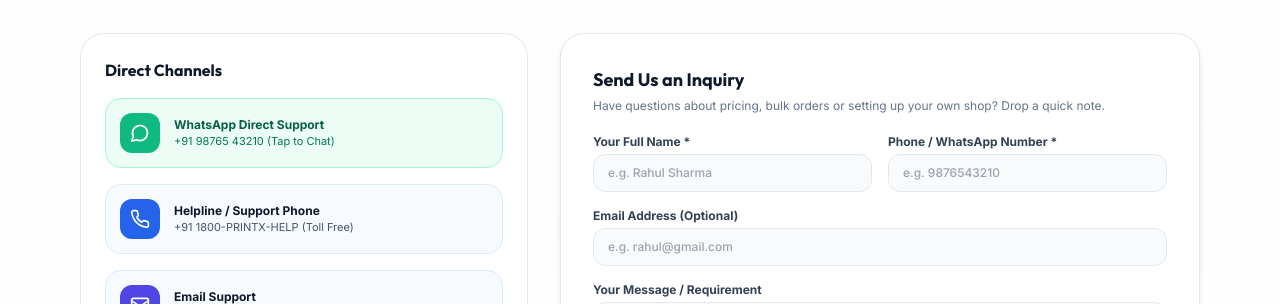
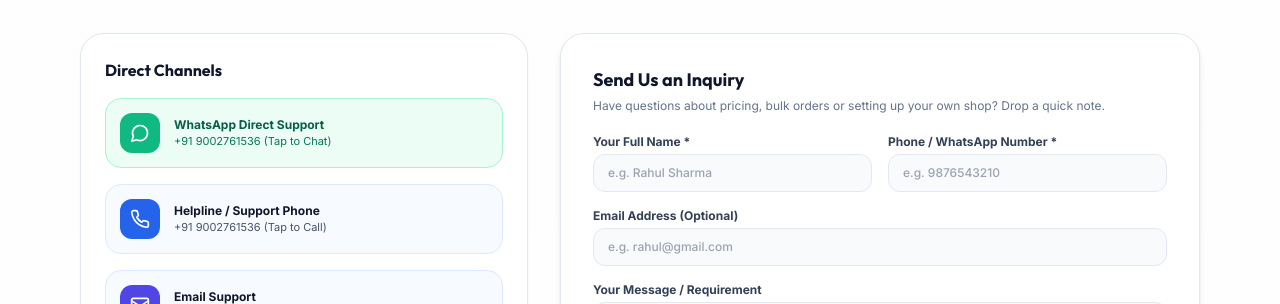
Before and after one commit to Sayantanmaji2005/PRINTX, a Next.js app in the folder client/customer/: page / in a window 1280 px wide. Shown: the part 5040-5344 px from the top of the page. Built offline with nearby package versions, Linux system fonts and the light colour scheme; no server answers.

Commit message:
feat: update WhatsApp and helpline support number to +91 9002761536

```diff
--- a/client/customer/src/app/page.tsx
+++ b/client/customer/src/app/page.tsx
@@ -679,7 +679,7 @@ export default function HomePage() {
 
               <div className="space-y-4">
                 <a
-                  href="https://wa.me/919876543210?text=Hi%20PrintX%20Team,%20I%20want%20to%20know%20more%20about%20your%20Smart%20Printing%20Station."
+                  href="https://wa.me/919002761536?text=Hi%20PrintX%20Team,%20I%20want%20to%20know%20more%20about%20your%20Smart%20Printing%20Station."
                   target="_blank"
                   rel="noopener noreferrer"
                   className="flex items-center gap-3.5 p-3.5 rounded-2xl bg-emerald-50 hover:bg-emerald-100/80 border border-emerald-200 text-emerald-800 transition-colors group"
@@ -689,19 +689,22 @@ export default function HomePage() {
                   </div>
                   <div>
                     <div className="text-xs font-bold">WhatsApp Direct Support</div>
-                    <div className="text-[11px] text-emerald-700">+91 98765 43210 (Tap to Chat)</div>
+                    <div className="text-[11px] text-emerald-700">+91 9002761536 (Tap to Chat)</div>
                   </div>
                 </a>
 
-                <div className="flex items-center gap-3.5 p-3.5 rounded-2xl bg-blue-50/50 border border-blue-100 text-slate-700">
+                <a
+                  href="tel:+919002761536"
+                  className="flex items-center gap-3.5 p-3.5 rounded-2xl bg-blue-50/50 hover:bg-blue-100/60 border border-blue-100 text-slate-700 transition-colors group"
+                >
                   <div className="w-10 h-10 rounded-xl bg-blue-600 text-white flex items-center justify-center shrink-0">
                     <Phone className="w-5 h-5" />
                   </div>
                   <div>
                     <div className="text-xs font-bold text-slate-900">Helpline / Support Phone</div>
-                    <div className="text-[11px] text-slate-600">+91 1800-PRINTX-HELP (Toll Free)</div>
+                    <div className="text-[11px] text-slate-600">+91 9002761536 (Tap to Call)</div>
                   </div>
-                </div>
+                </a>
 
                 <div className="flex items-center gap-3.5 p-3.5 rounded-2xl bg-blue-50/50 border border-blue-100 text-slate-700">
                   <div className="w-10 h-10 rounded-xl bg-indigo-600 text-white flex items-center justify-center shrink-0">
```
Also changed, not shown: 12 other files (tests, documents, lock files or other folders).
